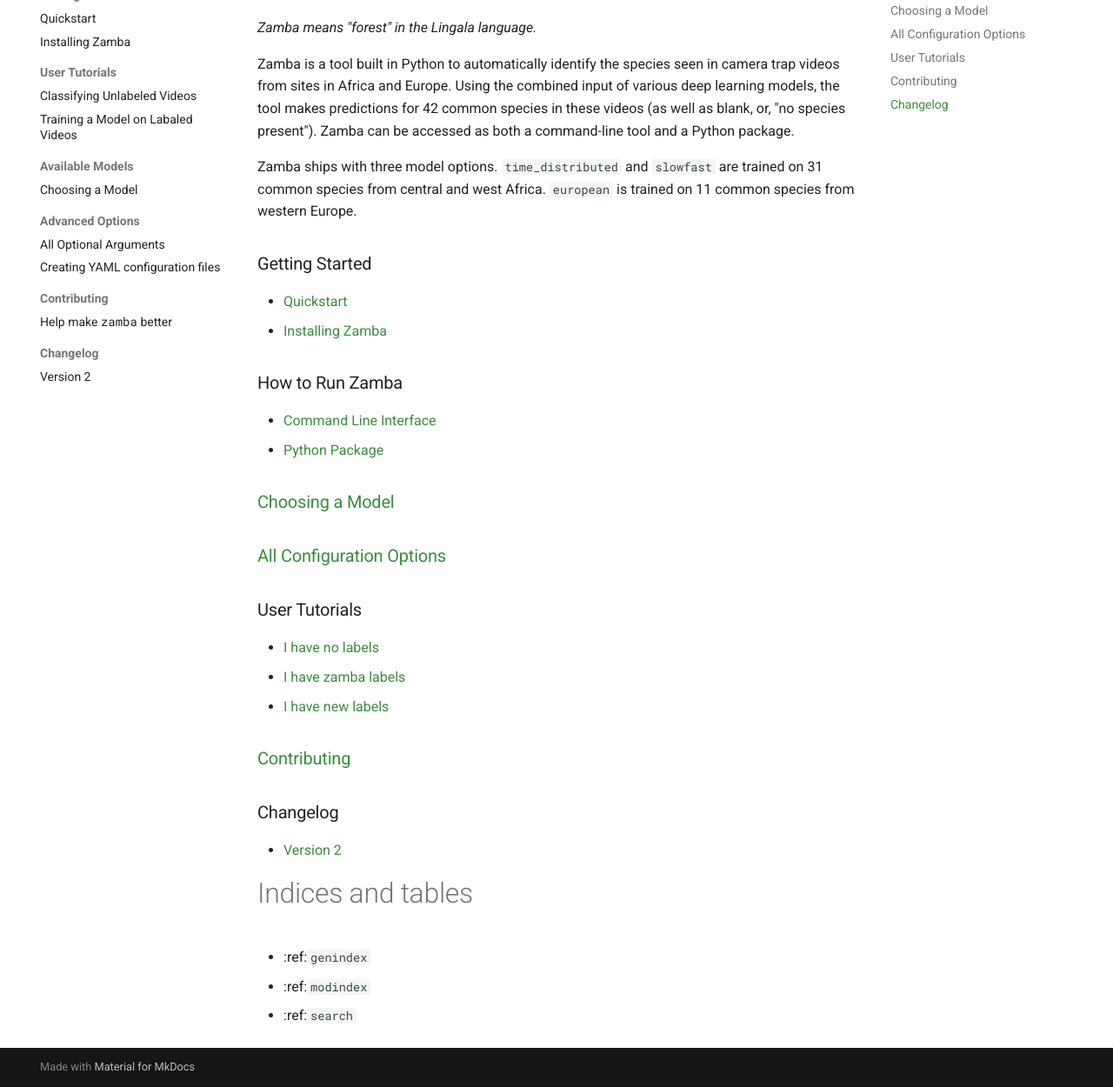
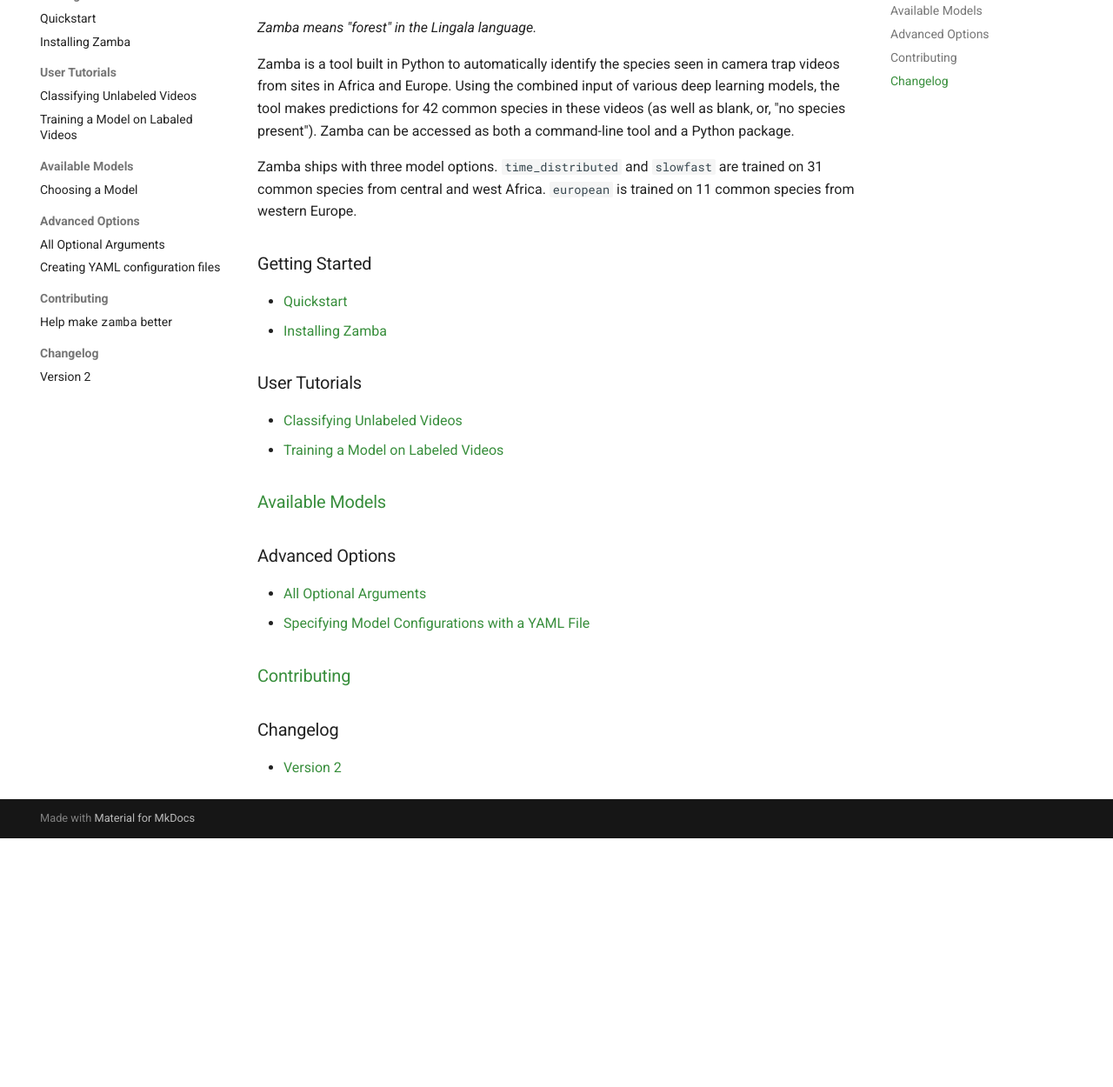
Before and after one commit to drivendataorg/zamba, an MkDocs documentation site: the page built from docs/docs/index.md, in a window 1280 px wide and 1400 px high, scrolled down 374 px, cut to the strip 150-1400 px from the top of the window. Shown: the whole strip at 87% size. Built offline with MkDocs 1.6.1 and Material for MkDocs 9.7.7, drawn with Linux system fonts in a browser that asks for light colours; comment, search, counter and statistics services are not loaded; after the commit the page ends 1488 px from its top, so only the background shows below that.

Commit message:
Update homepage index

```diff
--- a/docs/docs/index.md
+++ b/docs/docs/index.md
@@ -23,28 +23,17 @@
 - [Quickstart](quickstart.md)
 - [Installing Zamba](install.md)
 
-### How to Run Zamba
-- [Command Line Interface](cli.md)
-- [Python Package](py-package.md)
+### User Tutorials
+- [Classifying Unlabeled Videos](predict-tutorial.md)
+- [Training a Model on Labeled Videos](train-tutorial.md)
 
-### [Choosing a Model](models.md)
+### [Available Models](models.md)
 
-### [All Configuration Options](configurations.md)
-
-### User Tutorials
-- [I have no labels]("no_labels.md")
-- [I have zamba labels]("subset_labels.md")
-- [I have new labels]("new_labels.md")
+### Advanced Options
+- [All Optional Arguments](configurations.md)
+- [Specifying Model Configurations with a YAML File](yaml-config.md)
 
 ### [Contributing](contribute.md)
 
 ### Changelog
 - [Version 2](v2_updates.md)
-
-Indices and tables
-==================
-<!-- TODO: what is this supposed to do? fix><!-->
-
-* :ref:`genindex`
-* :ref:`modindex`
-* :ref:`search`
```
